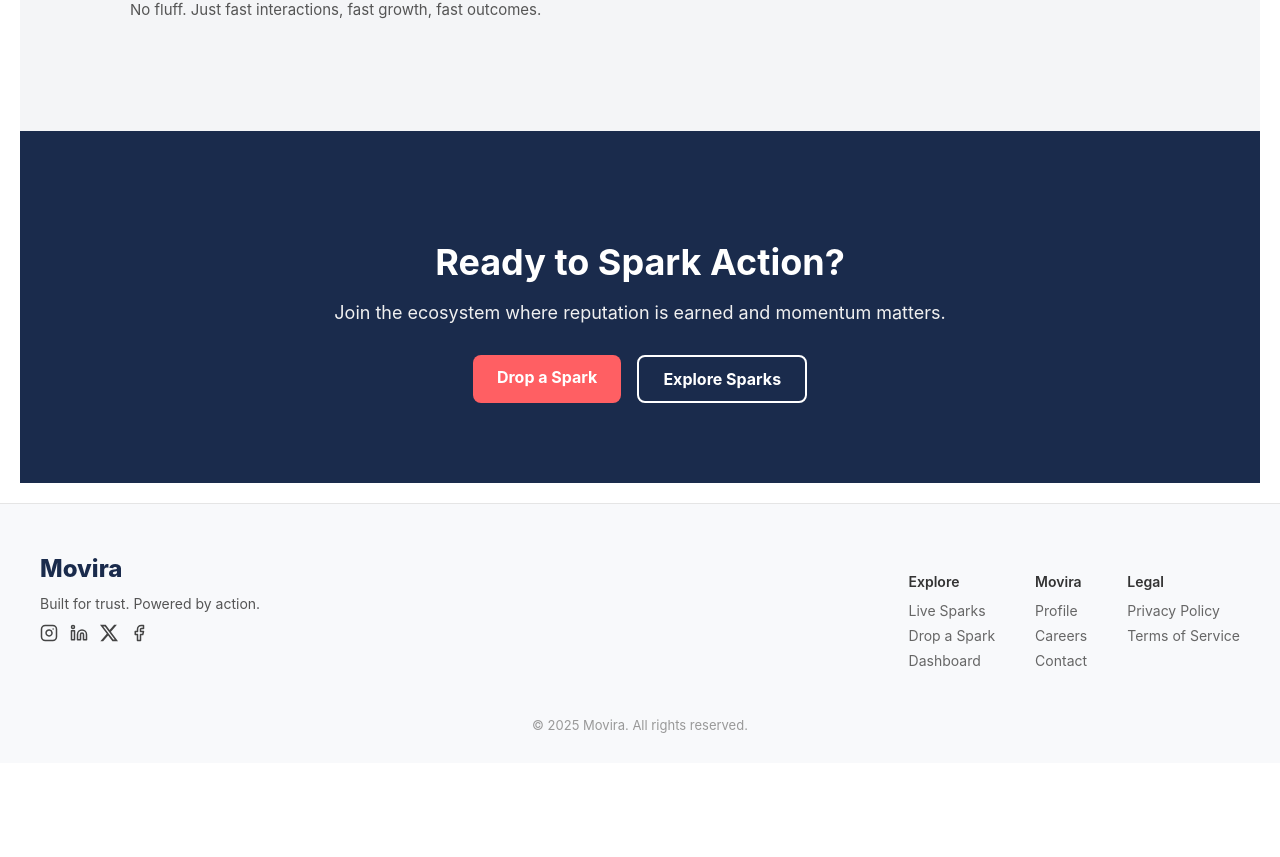
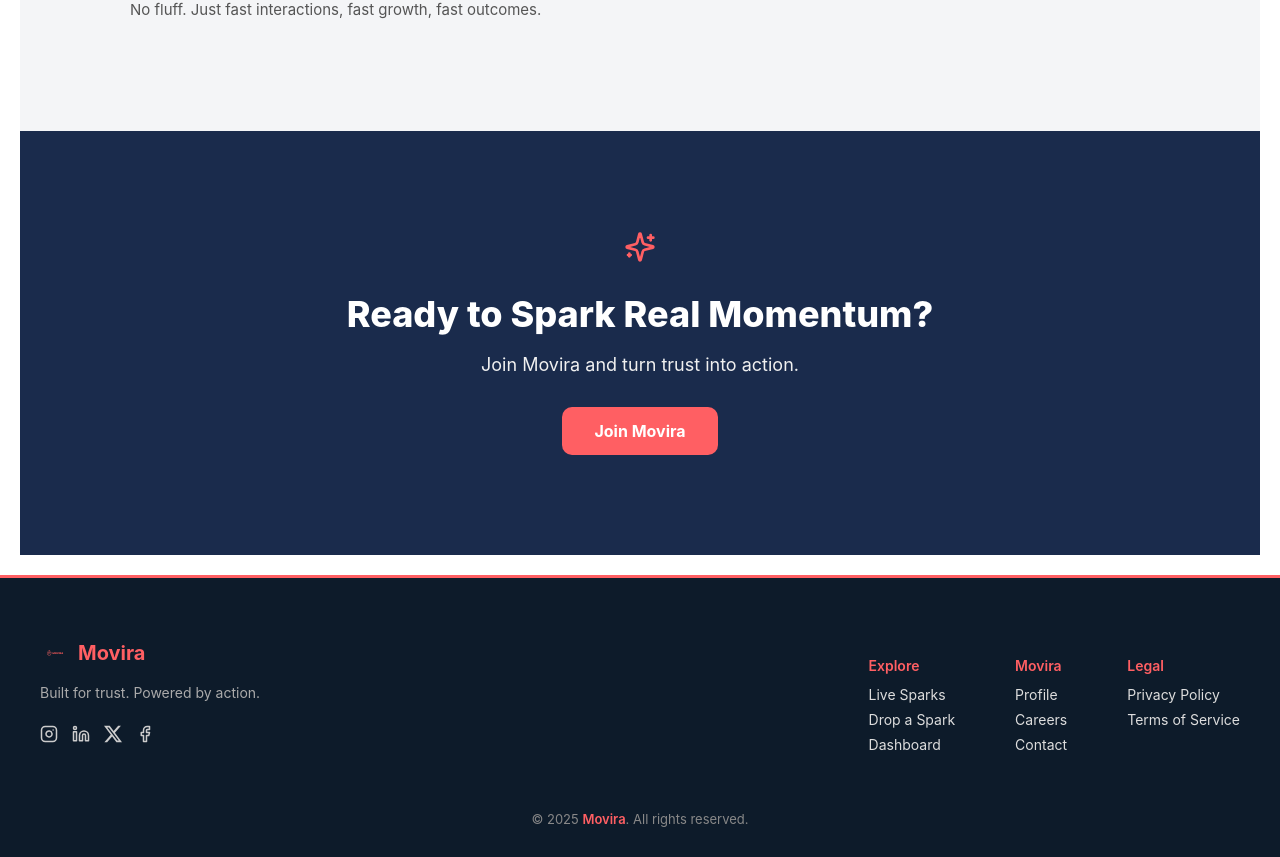
Before and after one commit to ptengelmann/Movira, a React (Vite) app in the folder client/: page / in a window 1280 px wide. Shown: the part 2316-3173 px from the top of the page. Before the commit the page ends 3079 px from the top, so only its background shows below. Built offline with nearby package versions, Linux system fonts and the light colour scheme.

Commit message:
Did CTA and Footer adjustments

```diff
--- a/client/src/components/home/CallToAction.jsx
+++ b/client/src/components/home/CallToAction.jsx
@@ -1,17 +1,18 @@
 import React from 'react'
 import { Link } from 'react-router-dom'
 import styles from './CallToAction.module.css'
+import { Sparkles } from 'lucide-react'
 
 const CallToAction = () => {
   return (
     <section className={styles.cta}>
       <div className={styles.container}>
-        <h2>Ready to Spark Action?</h2>
-        <p>Join the ecosystem where reputation is earned and momentum matters.</p>
-        <div className={styles.buttons}>
-          <Link to="/spark" className={styles.primaryBtn}>Drop a Spark</Link>
-          <Link to="/explore" className={styles.secondaryBtn}>Explore Sparks</Link>
+        <div className={styles.iconWrapper}>
+          <Sparkles size={32} />
         </div>
+        <h2>Ready to Spark Real Momentum?</h2>
+        <p>Join Movira and turn trust into action.</p>
+        <Link to="/signup" className={styles.primaryBtn}>Join Movira</Link>
       </div>
     </section>
   )
--- a/client/src/components/home/CallToAction.module.css
+++ b/client/src/components/home/CallToAction.module.css
@@ -1,7 +1,7 @@
 .cta {
   background: var(--motion-blue);
   color: white;
-    padding: 80px 20px;
+  padding: 100px 20px;
   text-align: center;
 }
 
@@ -10,9 +10,17 @@
   margin: 0 auto;
 }
 
+.iconWrapper {
+  display: flex;
+  justify-content: center;
+  margin-bottom: 16px;
+  color: var(--pulse-coral);
+}
+
 h2 {
   font-size: 36px;
   margin-bottom: 16px;
+  font-weight: 800;
 }
 
 p {
@@ -21,38 +29,19 @@
   color: #f0f0f0;
 }
 
-  .buttons {
-    display: flex;
-    justify-content: center;
-    gap: 16px;
-    flex-wrap: wrap;
-  }
-
 .primaryBtn {
   background-color: var(--pulse-coral);
   color: white;
-    padding: 12px 24px;
+  padding: 14px 32px;
   font-weight: bold;
-    border-radius: 8px;
+  border-radius: 10px;
   text-decoration: none;
-    transition: 0.3s;
+  font-size: 16px;
+  transition: 0.3s ease;
+  display: inline-block;
 }
 
 .primaryBtn:hover {
   background-color: #e04c51;
+  transform: translateY(-2px);
 }
-
-  .secondaryBtn {
-    border: 2px solid white;
-    color: white;
-    padding: 12px 24px;
-    font-weight: bold;
-    border-radius: 8px;
-    text-decoration: none;
-    transition: 0.3s;
-  }
-
-  .secondaryBtn:hover {
-    background-color: white;
-    color: var(--motion-blue);
-  }
--- a/client/src/components/layout/Footer.jsx
+++ b/client/src/components/layout/Footer.jsx
@@ -2,14 +2,18 @@ import React from 'react'
 import styles from './Footer.module.css'
 import { Link } from 'react-router-dom'
 import { Instagram, Facebook, Linkedin } from 'lucide-react'
-import { SiX } from 'react-icons/si' // ✅ for X (Twitter)
+import { SiX } from 'react-icons/si'
+import logo from '../../assets/movira.svg' // ✅ Logo
 
 const Footer = () => {
   return (
     <footer className={styles.footer}>
       <div className={styles.container}>
         <div className={styles.left}>
-          <Link to="/" className={styles.logo}>Movira</Link>
+          <Link to="/" className={styles.logoWrapper}>
+            <img src={logo} alt="Movira Logo" className={styles.logoImage} />
+            <span className={styles.logoText}>Movira</span>
+          </Link>
           <p className={styles.slogan}>Built for trust. Powered by action.</p>
           <div className={styles.socials}>
             <a href="https://www.instagram.com" target="_blank" rel="noreferrer"><Instagram size={18} /></a>
@@ -41,7 +45,7 @@ const Footer = () => {
       </div>
 
       <div className={styles.bottom}>
-        © 2025 Movira. All rights reserved.
+        © 2025 <span className={styles.brand}>Movira</span>. All rights reserved.
       </div>
     </footer>
   )
--- a/client/src/components/layout/Footer.module.css
+++ b/client/src/components/layout/Footer.module.css
@@ -1,8 +1,9 @@
 .footer {
-    background: #f8f9fb;
-    padding: 50px 20px 30px;
-    border-top: 1px solid #e5e5e5;
+  background: #0d1b2a;
+  color: #fff;
+  padding: 60px 20px 30px;
   font-family: 'Inter', sans-serif;
+  border-top: 3px solid var(--pulse-coral);
 }
 
 .container {
@@ -18,27 +19,38 @@
   max-width: 300px;
 }
 
-  .logo {
-    font-size: 24px;
-    font-weight: 800;
-    color: var(--motion-blue);
+.logoWrapper {
+  display: flex;
+  align-items: center;
+  gap: 8px;
   text-decoration: none;
+}
+
+.logoImage {
+  width: 30px;
+  height: auto;
+}
+
+.logoText {
+  font-size: 20px;
+  font-weight: 700;
+  color: var(--pulse-coral);
 }
 
 .slogan {
   font-size: 14px;
-    color: #555;
-    margin: 12px 0;
+  color: #aaa;
+  margin: 14px 0 20px;
+  line-height: 1.6;
 }
 
 .socials {
   display: flex;
-    gap: 12px;
-    margin-top: 8px;
+  gap: 14px;
 }
 
 .socials a {
-    color: #444;
+  color: #ccc;
   transition: 0.2s;
 }
 
@@ -48,33 +60,38 @@
 
 .right {
   display: flex;
-    gap: 40px;
+  gap: 60px;
   flex-wrap: wrap;
 }
 
 .right h4 {
   font-size: 14px;
   font-weight: 600;
-    color: #333;
   margin-bottom: 12px;
+  color: var(--pulse-coral);
 }
 
 .right a {
   display: block;
   font-size: 14px;
-    color: #666;
+  color: #ddd;
   text-decoration: none;
   margin-bottom: 8px;
   transition: color 0.2s;
 }
 
 .right a:hover {
-    color: var(--motion-blue);
+  color: white;
 }
 
 .bottom {
+  margin-top: 50px;
   text-align: center;
   font-size: 13px;
-    color: #999;
-    margin-top: 40px;
+  color: #888;
 }
+
+.brand {
+  color: var(--pulse-coral);
+  font-weight: 600;
+}
```
Lines whose indentation alone changed are shown as unchanged.
